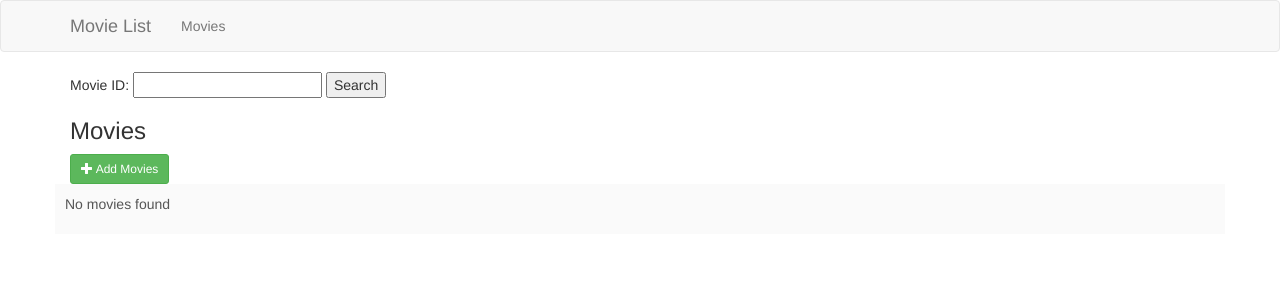
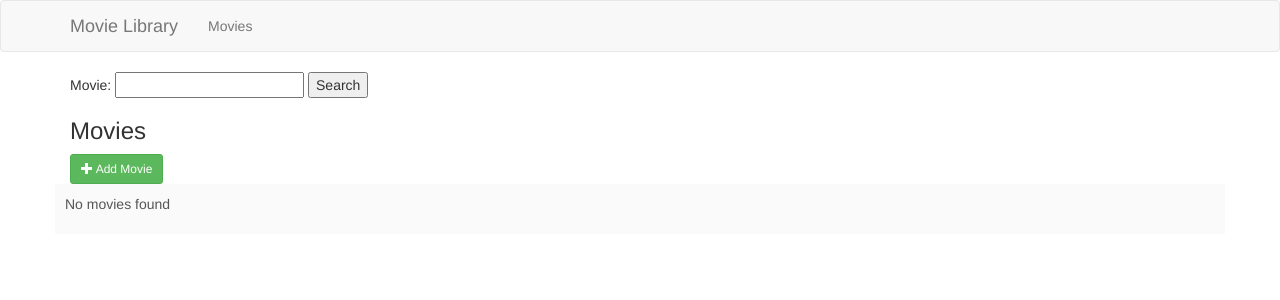
Before and after one commit to owensr5/ca4106, a Flask app: page / in a window 1280 px wide. Shown: the top 300 px of the page. Run offline with Flask 2, Linux system fonts and the light colour scheme; data that the repository does not hold is empty; some libraries are stand-ins or nearby versions.

Commit message:
Custom id, search and favicon

```diff
--- a/src/movies_files/bookshelf/app.yaml
+++ b/src/movies_files/bookshelf/app.yaml
@@ -1 +1,6 @@
 runtime: python37
+
+handlers:
+- url: /favicon\.ico
+  static_files: static/images/favicon.ico
+  upload: static/images/favicon\.ico
--- a/src/movies_files/bookshelf/main.py
+++ b/src/movies_files/bookshelf/main.py
@@ -70,10 +70,6 @@ def list():
     return render_template('list.html', moviess=moviess, last_title=last_title)
 
 
-def simple_search(index):
-    index.search('comedy')
-
-
 @app.route('/moviess/<movies_id>')
 def view(movies_id):
     movies = firestore.read(movies_id)
@@ -98,9 +94,9 @@ def add():
         if image_url:
             data['imageUrl'] = image_url
 
-        movies = firestore.create(data)
+        movies = firestore.create(data, data['title'])
 
-        return redirect(url_for('.view', movies_id=movies['title']))
+        return redirect(url_for('.view', movies_id=movies['id']))
 
     return render_template('form.html', action='Add', movies={})
 
--- a/src/movies_files/bookshelf/templates/base.html
+++ b/src/movies_files/bookshelf/templates/base.html
@@ -20,22 +20,22 @@
     <meta charset="utf-8">
     <meta name="viewport" content="width=device-width, initial-scale=1">
     <link rel="stylesheet" href="//maxcdn.bootstrapcdn.com/bootstrap/3.3.2/css/bootstrap.min.css">
-    <link rel="icon" href="~/github_owensr5_ca4106/src/movies_files/bookshelf/images/favicon.png">
   </head>
   <body>
     <div class="navbar navbar-default">
       <div class="container">
         <div class="navbar-header">
-          <div class="navbar-brand">Movie List</div>
+          <div class="navbar-brand">Movie Library</div>
         </div>
         <ul class="nav navbar-nav">
           <li><a href="/">Movies</a></li>
         </ul>
+
       </div>
     </div>
     <div class="container">
         <form action="/search_movie" method="post">
-                Movie ID: <input type="text" name="movie_id">
+                Movie: <input type="text" name="movie_id">
                 <input type="submit" name= "form" value="Search" />
             </form>
       {% block content %}{% endblock %}
--- a/src/movies_files/bookshelf/templates/form.html
+++ b/src/movies_files/bookshelf/templates/form.html
@@ -21,11 +21,6 @@
 <h3>{{action}} movies</h3>
 
 <form method="POST" enctype="multipart/form-data">
-
-<div class="form-group">
-    <label for="id">Title</label>
-    <input type="text" name="id" id="id" value="{{movies.id}}" class="form-control"/>
-  </div>
 
   <div class="form-group">
     <label for="title">Title</label>
--- a/src/movies_files/bookshelf/templates/list.html
+++ b/src/movies_files/bookshelf/templates/list.html
@@ -37,6 +37,11 @@
   border-color: #fafafa;
 }
 
+.column img {
+  width: 50%;
+  height: auto;
+}
+
 @media screen and (max-width: 800px) {
   .column {
     flex: 50%;
@@ -62,7 +67,7 @@
 <h3>Movies</h3>
 <a href="/moviess/add" class="btn btn-success btn-sm">
   <i class="glyphicon glyphicon-plus"></i>
-  Add Movies
+  Add Movie
 </a>
 <br>
 <div class="row">
--- a/src/movies_files/bookshelf/templates/search_movies.html
+++ b/src/movies_files/bookshelf/templates/search_movies.html
@@ -19,6 +19,11 @@
   font-size: 20px;
   border-style: solid;
   border-color: #fafafa;
+}
+
+.column img {
+  width: 50%;
+  height: auto;
 }
 
 @media screen and (max-width: 800px) {
```
Also changed, not shown: src/movies_files/bookshelf/templates/view.html (+9 -4 lines), src/movies_files/bookshelf/static/images/favicon.ico (added).
